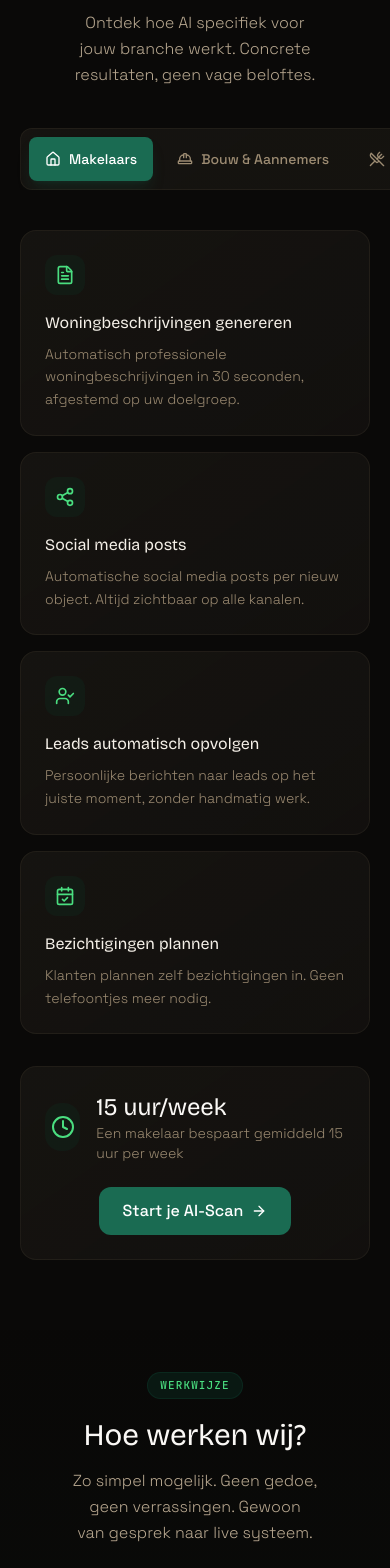
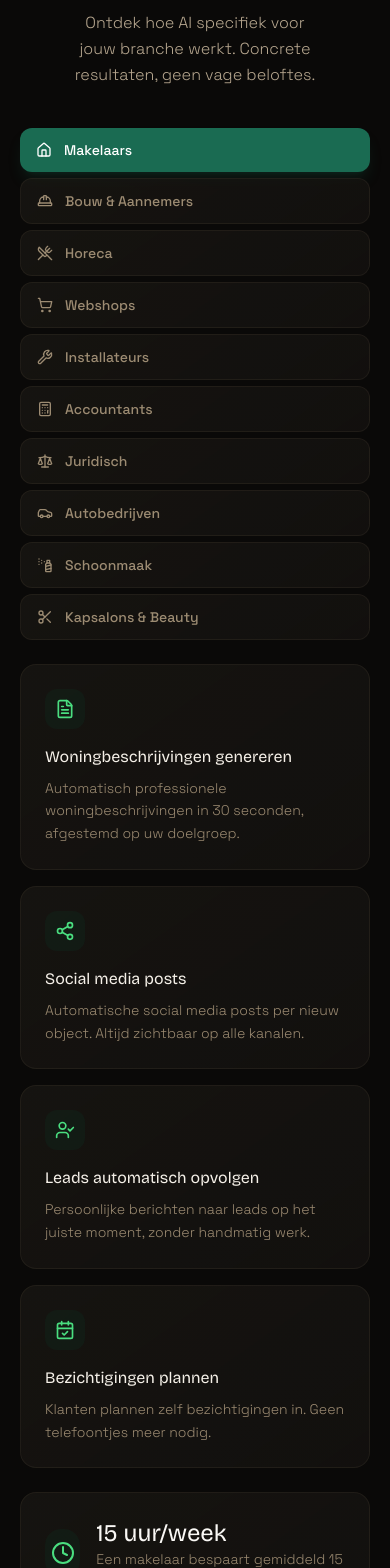
Before and after one commit to johnautomationsnl/john-automations-website, a Next.js app: page / in a window 390 px wide. Shown: the part 9640-11208 px from the top of the page. Built offline with nearby package versions, Linux system fonts and the light colour scheme.

Commit message:
IndustryPages: vertical tab list sidebar layout, works on mobile

```diff
--- a/src/components/IndustryPages.tsx
+++ b/src/components/IndustryPages.tsx
@@ -477,29 +477,29 @@ export default function IndustryPages() {
         description="Ontdek hoe AI specifiek voor jouw branche werkt. Concrete resultaten, geen vage beloftes."
       />
 
-      {/* Tabs — horizontally scrollable on mobile */}
-      <div className="mb-10 -mx-5 sm:mx-0">
-        <div className="overflow-x-auto scrollbar-none px-5 sm:px-0">
-          <div className="flex gap-2 p-2 rounded-xl warm-card w-max sm:w-auto sm:flex-wrap sm:justify-center mx-auto sm:max-w-4xl">
+      {/* Layout: vertical tab list + content */}
+      <div className="flex flex-col lg:flex-row gap-6">
+
+        {/* Vertical tab list */}
+        <div className="flex flex-col gap-1.5 lg:w-56 flex-shrink-0">
           {tabs.map((tab) => (
             <button
               key={tab.id}
               onClick={() => setActiveTab(tab.id)}
-                className={`flex items-center gap-2 px-4 py-2 rounded-lg text-sm font-medium transition-all duration-300 whitespace-nowrap flex-shrink-0 ${
+              className={`flex items-center gap-3 w-full px-4 py-3 rounded-xl text-sm font-medium text-left transition-all duration-200 ${
                 activeTab === tab.id
                   ? "bg-brand-600 text-white shadow-lg shadow-brand-600/20"
-                    : "text-warm-500 hover:text-warm-200 hover:bg-warm-900/20"
+                  : "text-warm-500 hover:text-warm-100 hover:bg-warm-900/20 warm-card"
               }`}
             >
-                <tab.icon className="w-4 h-4" />
+              <tab.icon className="w-4 h-4 flex-shrink-0" />
               {tab.label}
             </button>
           ))}
         </div>
-        </div>
-      </div>
 
         {/* Tab content */}
+        <div className="flex-1 min-w-0">
       <AnimatePresence mode="wait">
         <motion.div
           key={activeTab}
@@ -513,7 +513,7 @@ export default function IndustryPages() {
             variants={containerVariants}
             initial="hidden"
             animate="visible"
-            className="grid grid-cols-1 md:grid-cols-2 lg:grid-cols-3 gap-4 mb-8"
+            className="grid grid-cols-1 sm:grid-cols-2 gap-4 mb-6"
           >
             {activeIndustry.features.map((feature, i) => (
               <motion.div
@@ -572,6 +572,8 @@ export default function IndustryPages() {
           </motion.div>
         </motion.div>
       </AnimatePresence>
+        </div> {/* end flex-1 content */}
+      </div> {/* end flex layout */}
     </SectionWrapper>
   );
 }
```
Lines whose indentation alone changed are shown as unchanged.
